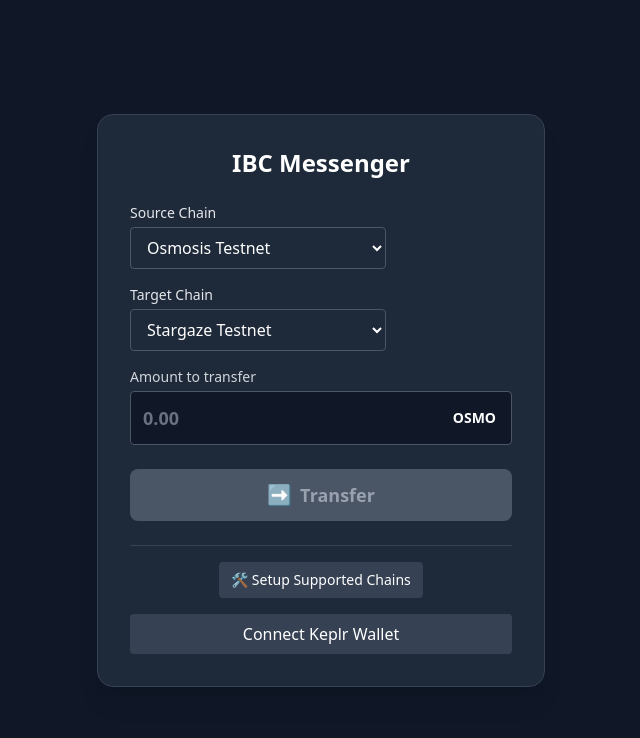
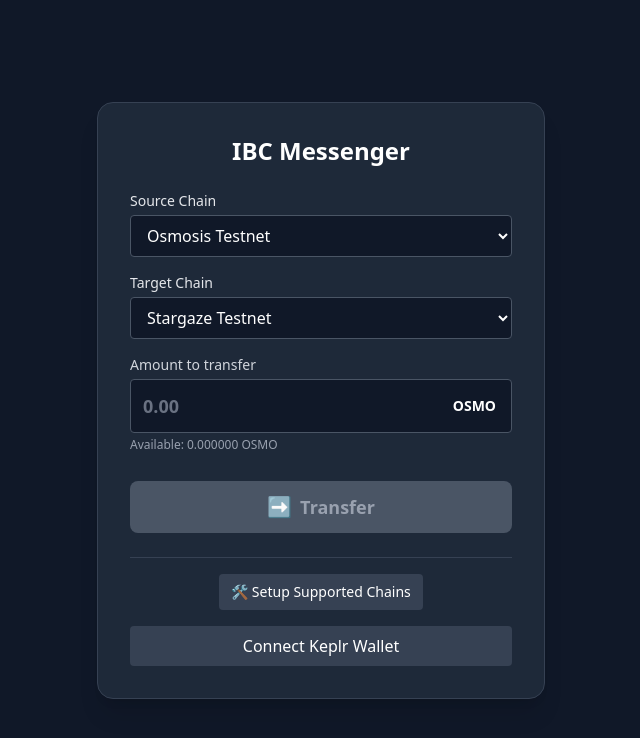
Before and after one commit to joaquinalvarezdev/ibc-messenger, a React (Vite) app: page / in a window 1280 px wide. Shown: the top 738 px of the page, without its empty margins (319-959 px from the left). Built offline with nearby package versions, Linux system fonts and the light colour scheme.

Commit message:
more FE tweaks, input validations and balance checking

```diff
--- a/src/App.tsx
+++ b/src/App.tsx
@@ -1,10 +1,10 @@
-// App.tsx
 import { useState } from "react";
 import ChainSelector from "./components/ChainSelector";
 import WalletConnect from "./components/WalletConnect";
 import SuggestChainButton from "./components/SuggestChainButton";
 import AddressDisplay from "./components/AddressDisplay";
 import { CHAINS } from "./utils/chains";
+import { useBalance } from "./hooks/useBalance";
 
 export default function App() {
   const [sourceChain, setSourceChain] = useState(CHAINS.at(0)?.chainId || "osmo-test-5");
@@ -14,14 +14,24 @@ export default function App() {
   const [addresses, setAddresses] = useState<Record<string, string>>({});
 
   const sourceInfo = CHAINS.find((c) => c.chainId === sourceChain);
+  const sourceAddress = addresses[sourceChain] ?? "";
   const tokenDenom = sourceInfo?.denom.replace("u", "").toUpperCase();
 
   const handleSetAddress = (chainId: string, addr: string) => {
     setAddresses((prev) => ({ ...prev, [chainId]: addr }));
   };
 
+  const { balance, loading: loadingBalance } = useBalance(
+    sourceInfo?.rpc || "",
+    sourceAddress,
+    sourceInfo?.denom || ""
+  );
+
   const bothConnected = addresses[sourceChain] && addresses[targetChain];
   const isValidAmount = !!amount && !isNaN(Number(amount)) && Number(amount) > 0; // TODO - move to utils isNumber
+  const isSameChain = sourceChain === targetChain;
+  const hasEnoughBalance = parseFloat(amount) <= parseFloat(balance);
+  const canTransfer = bothConnected && isValidAmount && !isSameChain && hasEnoughBalance;
 
   return (
     <div className="min-h-screen flex items-center justify-center bg-gray-900 text-white px-4">
@@ -38,7 +48,10 @@ export default function App() {
               inputMode="decimal"
               type="text"
               value={amount}
-              onChange={(e) => setAmount(e.target.value)}
+              onChange={(e) => {
+                const raw = e.target.value;
+                if (/^\d*\.?\d*$/.test(raw)) setAmount(raw);
+              }}
               className="bg-gray-900 border border-gray-600 text-white placeholder-gray-500 px-3 py-3 pr-20 rounded w-full text-lg font-semibold appearance-none"
               placeholder="0.00"
             />
@@ -46,16 +59,31 @@ export default function App() {
               {tokenDenom || "TOKEN"}
             </span>
           </div>
-          {!isValidAmount && amount !== "" && (
-            <p className="text-red-500 text-xs mt-1">Enter a valid amount greater than 0</p>
-          )}
+
+          <p className="text-xs text-gray-400 mt-1">
+            {loadingBalance ? "Checking balance..." : `Available: ${balance} ${tokenDenom}`}
+          </p>
+
+          <div className="text-xs mt-1 space-y-1">
+            {!isValidAmount && amount !== "" && (
+              <p className="text-red-500">Enter a valid amount greater than 0</p>
+            )}
+            {isSameChain && (
+              <p className="text-red-500">Source and target chains must be different</p>
+            )}
+            {isValidAmount && !hasEnoughBalance && (
+              <p className="text-red-500">Insufficient balance to transfer this amount</p>
+            )}
+          </div>
         </div>
 
         <button
           className={`mt-6 w-full py-3 rounded-lg transition text-lg font-semibold ${
-            isValidAmount ? "bg-green-500 hover:bg-green-600 text-white" : "bg-gray-600 text-gray-400 cursor-not-allowed"
+            canTransfer
+              ? "bg-green-500 hover:bg-green-600 text-white"
+              : "bg-gray-600 text-gray-400 cursor-not-allowed"
           }`}
-          disabled={!isValidAmount}
+          disabled={!canTransfer || loadingBalance}
         >
           <span className="flex items-center justify-center gap-2">
             <span className="text-xl">➡</span> Transfer
@@ -70,8 +98,16 @@ export default function App() {
             🛠️ Setup Supported Chains
           </button>
 
-          <AddressDisplay address={addresses[sourceChain]} chainId={sourceChain} label="From Address" />
-          <AddressDisplay address={addresses[targetChain]} chainId={targetChain} label="To Address" />
+          <AddressDisplay
+            address={addresses[sourceChain]}
+            chainId={sourceChain}
+            label="From Address"
+          />
+          <AddressDisplay
+            address={addresses[targetChain]}
+            chainId={targetChain}
+            label="To Address"
+          />
         </div>
 
         <div className="w-full mt-4">
--- a/src/components/ChainSelector.tsx
+++ b/src/components/ChainSelector.tsx
@@ -11,9 +11,9 @@ export default function ChainSelector({ label, value, onChange }: Props) {
     <div className="mb-4">
       <label className="block text-sm font-medium text-gray-200 mb-1">{label}</label>
       <select
+        className="w-full bg-gray-900 border border-gray-600 text-white px-3 py-2 rounded"
         value={value}
         onChange={(e) => onChange(e.target.value)}
-        className="bg-gray-800 text-white border border-gray-600 rounded px-3 py-2 w-64"
       >
         {CHAINS.map((chain) => (
           <option key={chain.chainId} value={chain.chainId}>
--- /dev/null
+++ b/src/hooks/useBalance.tsx
@@ -0,0 +1,37 @@
+import { useEffect, useState } from "react";
+import { getBalance } from "../services/balanceService";
+
+export function useBalance(rpcEndpoint: string, address: string, denom: string) {
+  const [balance, setBalance] = useState<string | null>(null);
+  const [loading, setLoading] = useState(false);
+  const [error, setError] = useState<string | null>(null);
+
+  useEffect(() => {
+    if (!address || !rpcEndpoint || !denom) return;
+
+    const fetchBalance = async () => {
+      setLoading(true);
+      try {
+        const result = await getBalance(rpcEndpoint, address, denom);
+        setBalance(result);
+        setError(null);
+      } catch (err: any) {
+        setError(err.message);
+        setBalance(null);
+      } finally {
+        setLoading(false);
+      }
+    };
+
+    fetchBalance();
+  }, [rpcEndpoint, address, denom]);
+
+  const numeric = balance ? parseFloat(balance) / 1_000_000 : 0;
+
+  return {
+    balance: numeric.toFixed(6),
+    loading,
+    error,
+    raw: balance,
+  };
+}
--- /dev/null
+++ b/src/services/balanceService.ts
@@ -0,0 +1,11 @@
+import { StargateClient } from "@cosmjs/stargate";
+
+export async function getBalance(
+  rpcEndpoint: string,
+  address: string,
+  denom: string
+): Promise<string> {
+  const client = await StargateClient.connect(rpcEndpoint);
+  const balance = await client.getBalance(address, denom);
+  return balance.amount; // amount is in uosmo, uatom, etc.
+}
```
